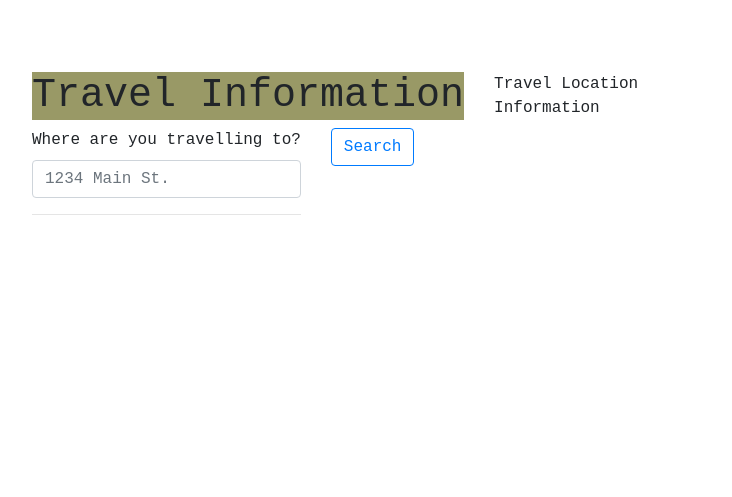
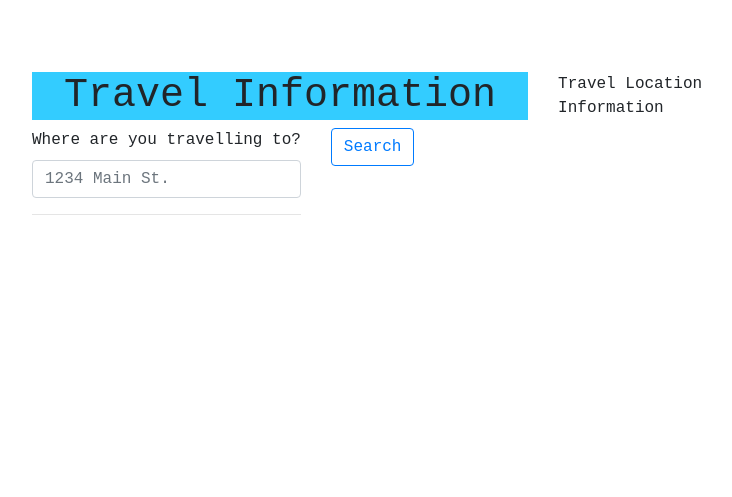
Before and after one commit to DavidPomarede/testing3, a plain HTML site: page index.html in a window 1280 px wide. Shown: the whole page, without its empty margins (243-975 px from the left). Drawn offline with nearby package versions, Linux system fonts and the light colour scheme; a web font is replaced by a local one.

Commit message:
padding and color for h1

```diff
--- a/assets/css/style.css
+++ b/assets/css/style.css
@@ -1,10 +1,12 @@
 h1 {
-background-color: #999966;
+    background-color: #33ccff;
+    padding-left: 2rem;
+    padding-right: 2rem;
 }
 
 #mapid {
-height: 280px;
-width: 280px;
+    height: 280px;
+    width: 280px;
 }
 
 body {
```
